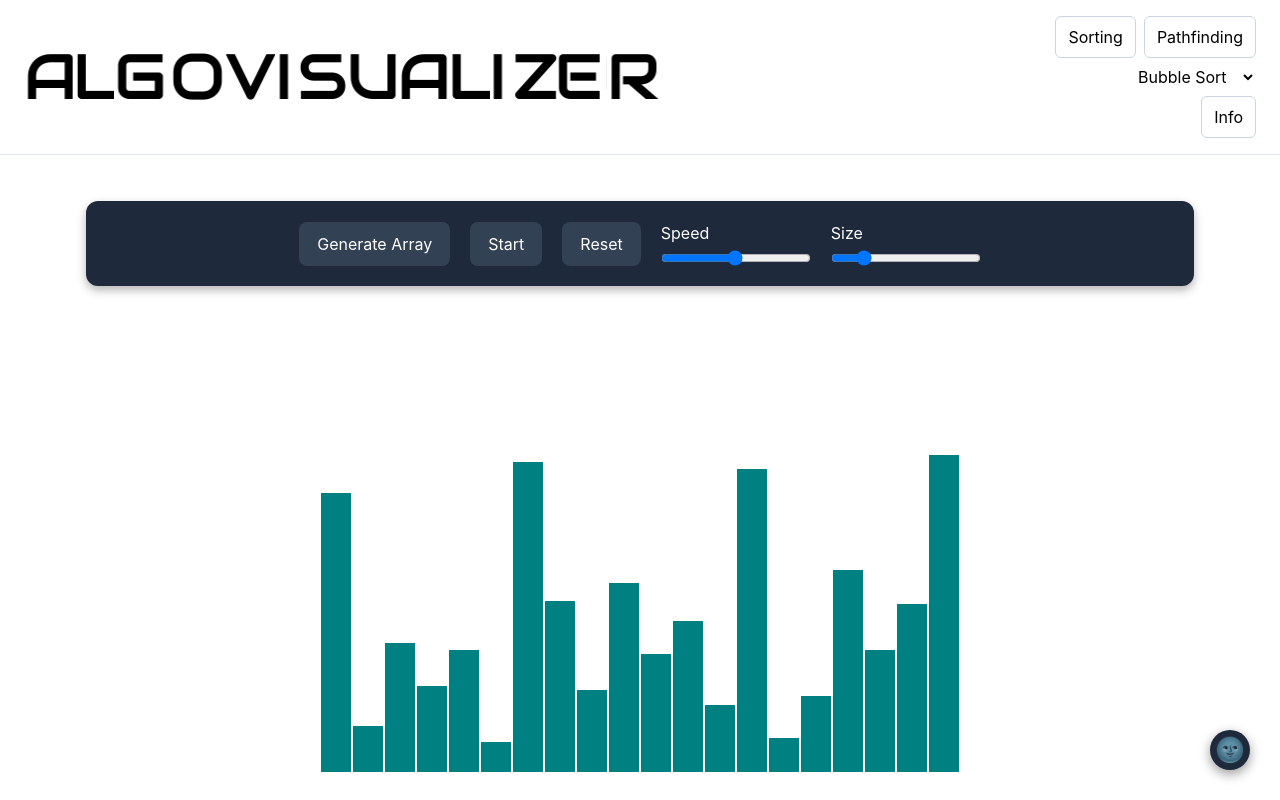
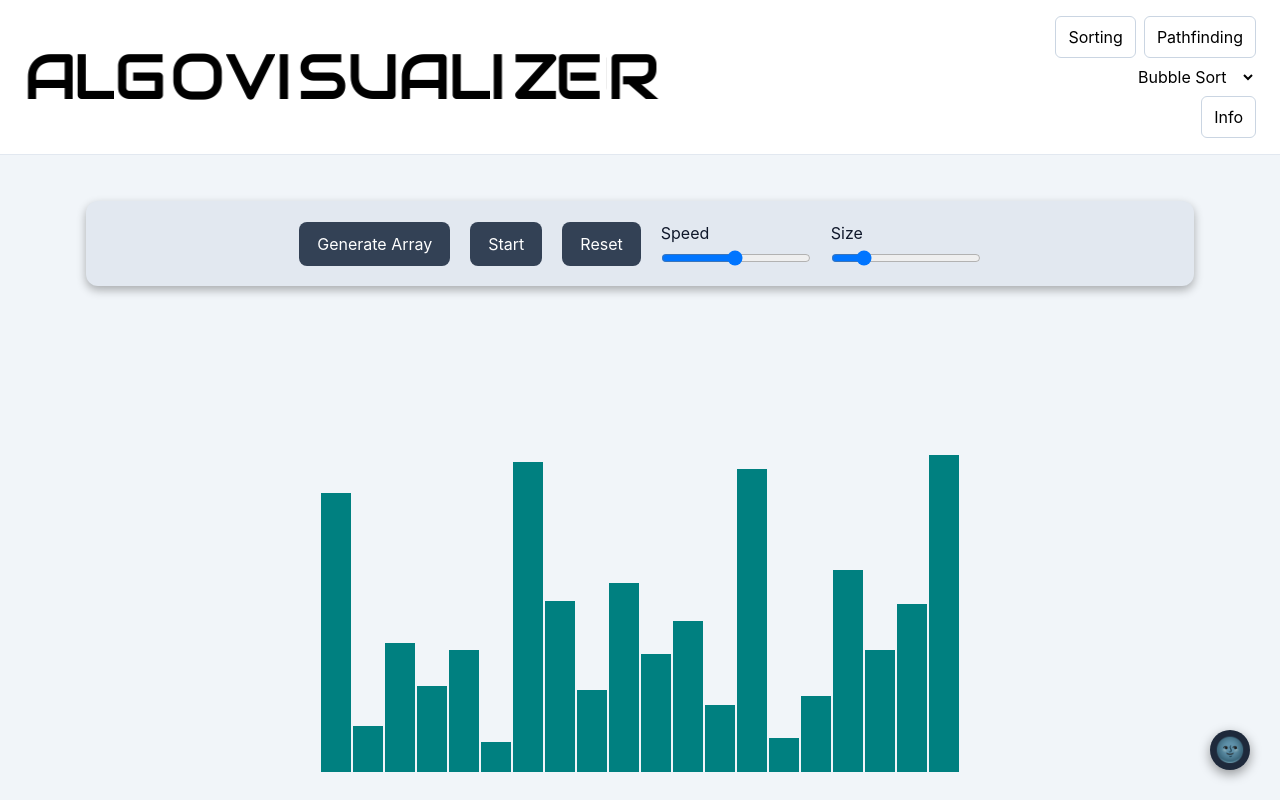
Before and after one commit to deathseeker3717/algovisualizer, a React (Vite) app: page / in a window 1280 px wide. Built offline with nearby package versions, Linux system fonts and the light colour scheme.

Commit message:
Fixed background

```diff
--- a/src/App.jsx
+++ b/src/App.jsx
@@ -63,12 +63,11 @@ function App() {
   return (
     <div className={theme === "🌚"
     ? "min-h-screen bg-slate-950 text-white"
-    : "min-h-screen bg-white text-black"}>
+    : "min-h-screen bg-slate-100 text-black"}>
       <Navbar algorithm={algorithm} setAlgorithm={setAlgorithm} theme={theme} isSorting={isSorting} setInfo={setInfo} />
 
 <div className="flex items-start justify-between px-6 py-4">
-  <Controls setArr={setArr} setSize={setSize} size={size} setSpeed={setSpeed} speed={speed} handleStart={handleStart} isSorting={isSorting}
-  />
+  <Controls setArr={setArr} setSize={setSize} size={size} setSpeed={setSpeed} speed={speed} handleStart={handleStart} isSorting={isSorting} theme={theme} />
   <div className="theme-toggle">
   <button
     onClick={toggleTheme}
--- a/src/components/Controls.jsx
+++ b/src/components/Controls.jsx
@@ -1,9 +1,9 @@
 import { generateArray } from "../utils/generateArray";
 import "../styles/Controls.css"
 
-export default function Controls({setArr, setSize, size, setSpeed, speed, handleStart, isSorting}) {
+export default function Controls({setArr, setSize, size, setSpeed, speed, handleStart, isSorting, theme}) {
     return (
-        <div className = "controls">
+        <div className={theme === "🌚" ? "controls controls-dark" : "controls controls-light"}>
             <button className="rounded-md bg-blue-600 px-4 py-2 text-white hover:bg-blue-700 flex gap-2" onClick={()=> setArr(generateArray(size))} disabled={isSorting}>Generate Array</button>
             <button className="rounded-md bg-blue-600 px-4 py-2 text-white hover:bg-blue-700" onClick={handleStart} disabled={isSorting}>Start</button>
             <button className="rounded-md bg-blue-600 px-4 py-2 text-white hover:bg-blue-700 flex gap-2" onClick={()=> setArr(generateArray(size))} disabled={isSorting}>Reset</button>
--- a/src/styles/Controls.css
+++ b/src/styles/Controls.css
@@ -5,8 +5,6 @@
   margin: 30px auto;
 
   padding: 20px;
-
-  background-color: #1e293b;
 
   border-radius: 12px;
 
@@ -21,6 +19,16 @@
   flex-wrap: wrap;
 
   box-shadow: 0 4px 10px rgba(0,0,0,0.3);
+}
+
+.controls-dark {
+  background-color: #1e293b;
+  color: white;
+}
+
+.controls-light {
+  background-color: #e2e8f0;
+  color: #0f172a;
 }
 
 .controls button {
@@ -60,8 +68,12 @@
   gap: 5px;
 }
 
-.controls label {
+.controls-dark label {
   color: white;
+}
+
+.controls-light label {
+  color: #0f172a;
 }
 
 .controls input[type="range"] {
```
